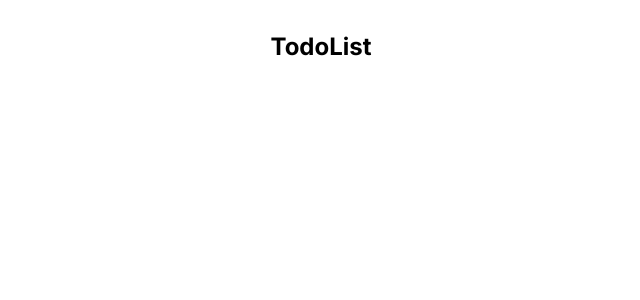
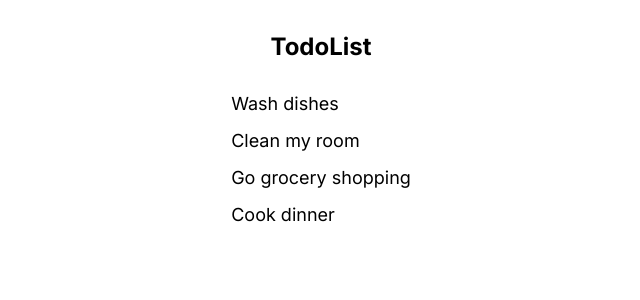
Before and after one commit to keento0809/h-company-coding-assignment, a Next.js app: page / in a window 1280 px wide. Shown: the top 300 px of the page, without its empty margins (319-959 px from the left). Built offline with nearby package versions, Linux system fonts and the light colour scheme.

Commit message:
Add: basics of TodoList component

```diff
--- a/app/(home)/_components/HomePageSection.tsx
+++ b/app/(home)/_components/HomePageSection.tsx
@@ -1,11 +1,12 @@
 import styles from "@/app/(home)/styles/homePageSection.module.css";
+import { TodoList } from "./TodoList";
 
 export const HomePageSection = () => {
   return (
     <main className={styles.wrapper}>
       <div className={styles.container}>
         <h2>TodoList</h2>
-        {/* TodoList component will be here */}
+        <TodoList />
       </div>
     </main>
   );
--- /dev/null
+++ b/app/(home)/_components/TodoList.tsx
@@ -0,0 +1,40 @@
+import styles from "@/app/(home)/styles/todoList.module.css";
+
+// TODO: This dummy data should be removed later
+const DUMMY_TODO_ITEMS = [
+  {
+    id: "1",
+    title: "Wash dishes",
+    isDone: false,
+  },
+  {
+    id: "2",
+    title: "Clean my room",
+    isDone: false,
+  },
+  {
+    id: "3",
+    title: "Go grocery shopping",
+    isDone: false,
+  },
+  {
+    id: "4",
+    title: "Cook dinner",
+    isDone: false,
+  },
+] as const;
+
+export const TodoList = () => {
+  return (
+    <ul className={styles.todoListContainer}>
+      {DUMMY_TODO_ITEMS.map((todo) => {
+        return (
+          // This styling is temporary use
+          <li key={todo.id} style={{ listStyle: "none" }}>
+            <span>{todo.title}</span>
+          </li>
+        );
+      })}
+    </ul>
+  );
+};
--- /dev/null
+++ b/app/(home)/styles/todoList.module.css
@@ -0,0 +1,6 @@
+.todoListContainer {
+  display: flex;
+  flex-direction: column;
+  gap: 1rem;
+  font-size: 18px;
+}
```
